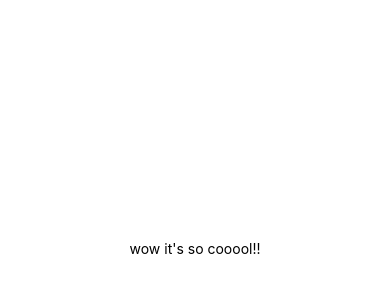
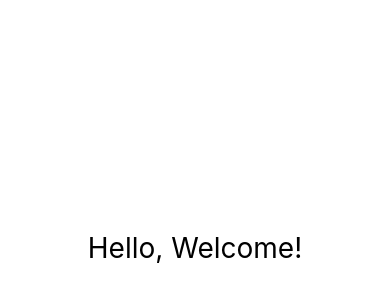
Before and after one commit to Kim-Woojeong/NomadWeather, a React Native app: screen / in a window 390 px wide. Shown: the part 174-474 px from the top of the page. Built offline with nearby package versions, Linux system fonts and the light colour scheme.

Commit message:
1.1 The rules of native

```diff
--- a/App.js
+++ b/App.js
@@ -4,7 +4,7 @@ import { StyleSheet, Text, View } from 'react-native';
 export default function App() {
   return (
     <View style={styles.container}>
-      <Text>wow it's so cooool!!</Text>
+      <Text style={styles.text}>Hello, Welcome!</Text>
       <StatusBar style="auto" />
     </View>
   );
@@ -17,4 +17,8 @@ const styles = StyleSheet.create({
     alignItems: 'center',
     justifyContent: 'center',
   },
+  text: {
+    fontSize: 28,
+    color: "black",
+  }
 });
```
